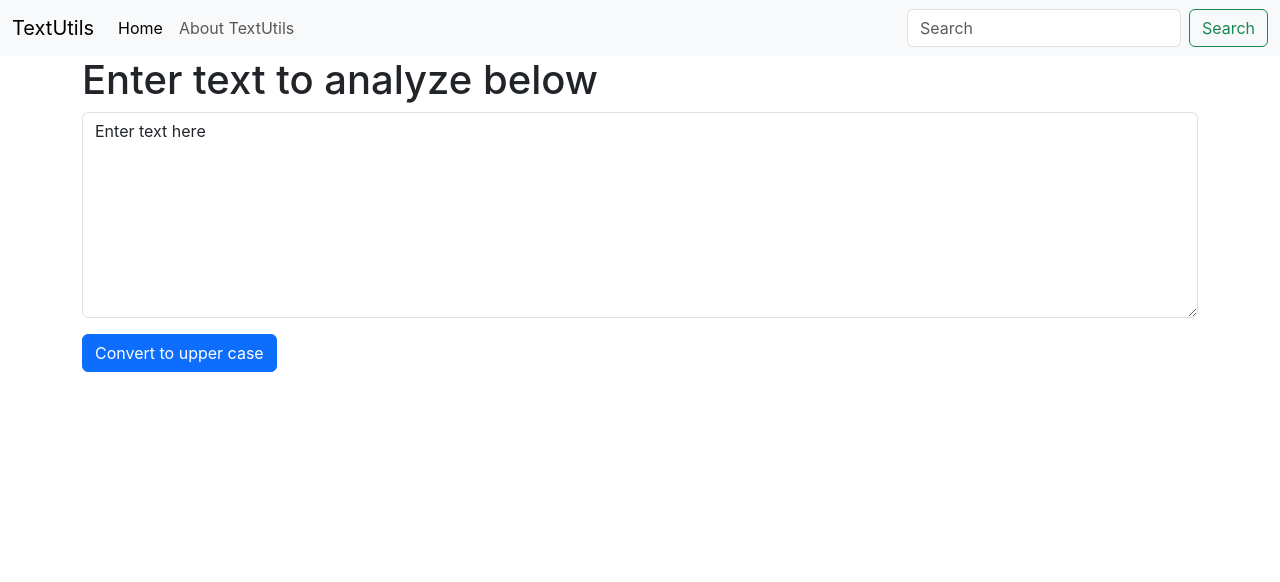
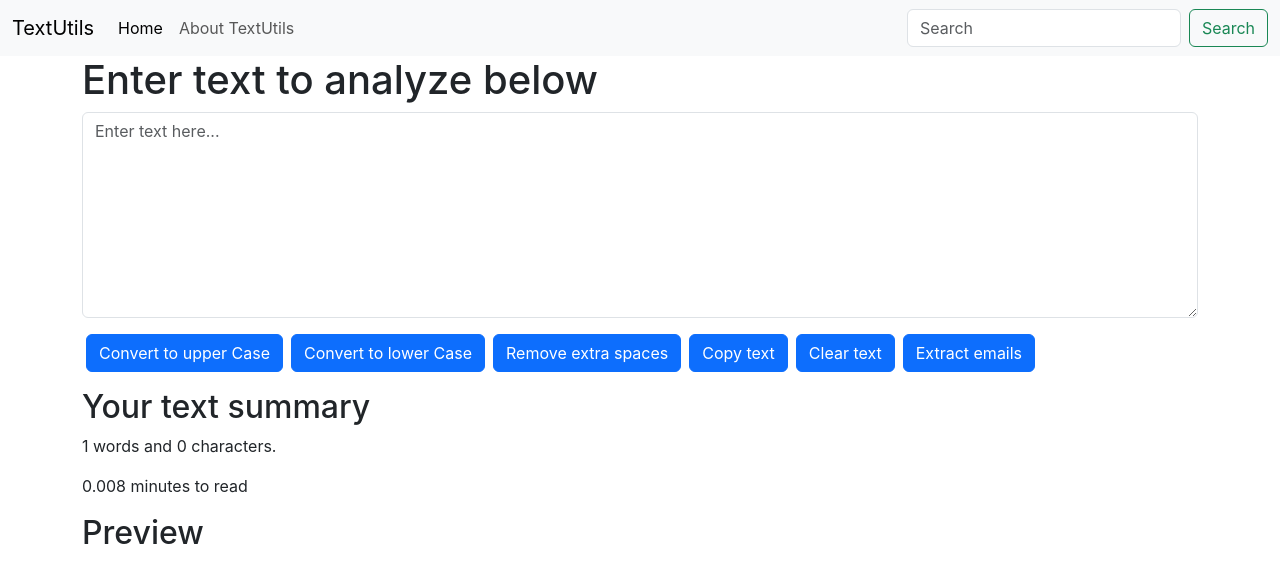
Before and after one commit to Deepaksahnii/textutils, a React (Create React App) app: page / in a window 1280 px wide. Shown: the top 582 px of the page. Built offline with nearby package versions, Linux system fonts and the light colour scheme.

Commit message:
Added TextForm component

```diff
--- a/src/components/TextForm.js
+++ b/src/components/TextForm.js
@@ -1,22 +1,57 @@
 import React, {useState} from 'react'
 
 export default function TextForm(props) {
-    const [text, setText] = useState("Enter text here")
+    const [text, setText] = useState("")
 
     const handleUpClick = () => {
-        let newText = text.toLocaleUpperCase();
+        let newText = text.toUpperCase();
+        setText(newText);
+    }
+    const handleLowClick = () => {
+        let newText = text.toLowerCase();
+        setText(newText);
+    }
+    const handleExtraClick = () => {
+      let newText = text.replace(/\s+/g, ' ').trim();
+      setText(newText);
+    }
+    const handleCopyClick = () => {
+      navigator.clipboard.writeText(text)
+      alert("Text Copied");
+    }
+  const handleEmail = () => {
+      let regx= text.match(/([a-zA-Z0-9._-]+@[a-zA-Z0-9._-]+\.[a-zA-Z0-9_-]+)/gi)
+    let newText = (regx) ? regx.join("\n") : "not matched.";
+        setText(newText);
+    }
+    const handleClearClick = () => {
+        let newText = "";
         setText(newText);
     }
     const handleOnChange = (event) => {
         setText(event.target.value)
     }
   return (
+    <>
       <div className="container">
           <h1>{props.heading}</h1>
     <div className="mb-3">
-  <textarea className="form-control" value={text} onChange={handleOnChange} id="exampleFormControlTextarea1" rows="8"></textarea>
+  <textarea className="form-control" value={text} onChange={handleOnChange} id="exampleFormControlTextarea1" rows="8" placeholder="Enter text here..."></textarea>
           </div>
-          <button className="btn btn-primary" onClick={handleUpClick}>Convert to upper case</button>
-    </div>
+          <button className="btn btn-primary mx-1" onClick={handleUpClick}>Convert to upper Case</button>
+          <button className="btn btn-primary mx-1" onClick={handleLowClick}>Convert to lower Case</button>
+          <button className="btn btn-primary mx-1" onClick={handleExtraClick}>Remove extra spaces</button>
+          <button className="btn btn-primary mx-1" onClick={handleCopyClick}>Copy text</button>
+          <button className="btn btn-primary mx-1" onClick={handleClearClick}>Clear text</button>
+          <button className="btn btn-primary mx-1" onClick={handleEmail}>Extract emails</button>
+      </div>
+      <div className="container my-3">
+        <h2>Your text summary</h2>
+        <p>{text.split(" ").length} words and {text.length} characters.</p>
+         <p>{0.008 * text.split(" ").length} minutes to read</p>
+        <h2>Preview</h2>
+        <p>{text}</p>
+      </div>
+      </>
   )
 }
```
